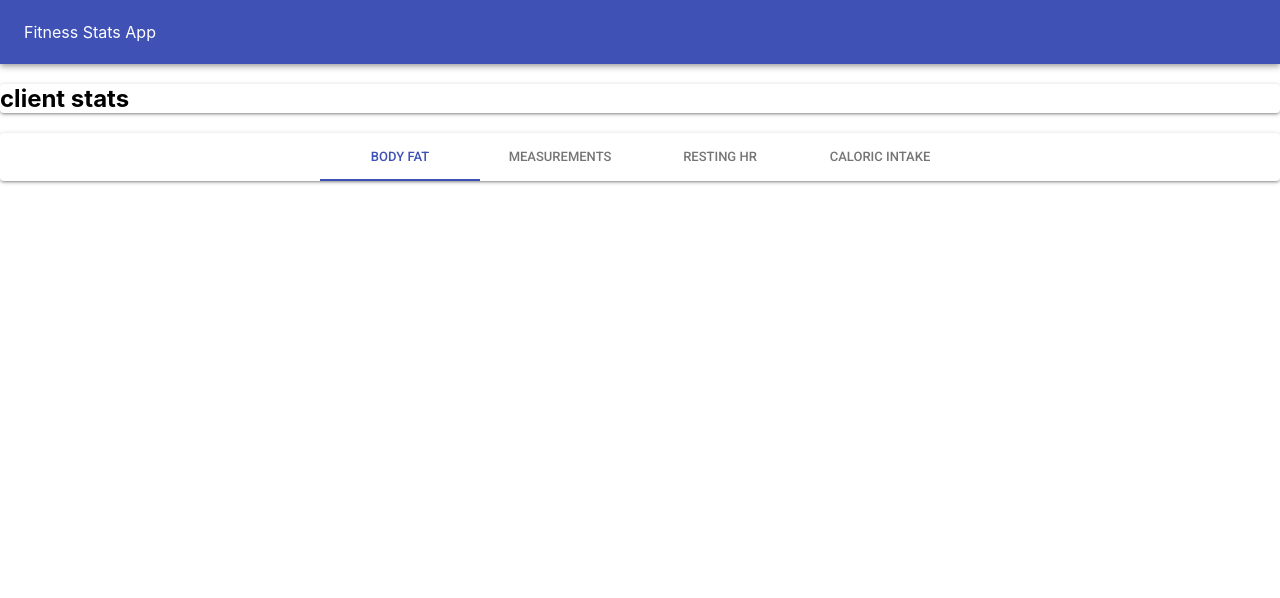
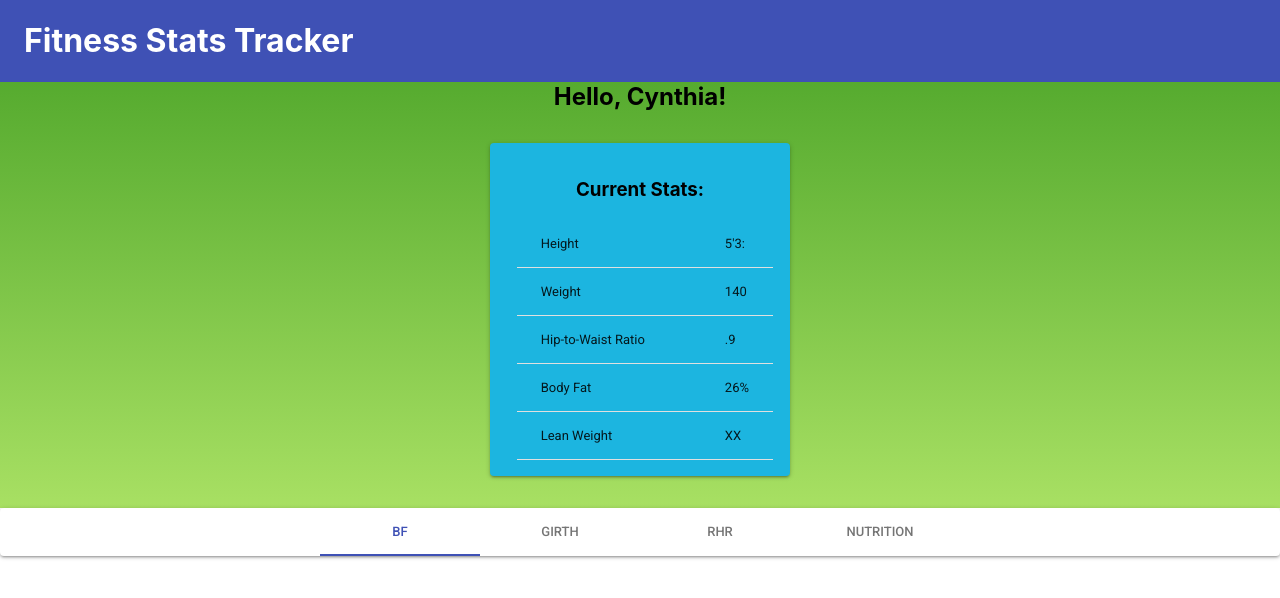
Before and after one commit to cynthiawilliamsa/fitnessstats, a React (Create React App) app: page / in a window 1280 px wide. Shown: the top 598 px of the page. Built offline with nearby package versions, Linux system fonts and the light colour scheme.

Commit message:
styling changes for landing page

```diff
--- a/public/index.html
+++ b/public/index.html
@@ -11,6 +11,7 @@
     -->
     <link rel="manifest" href="%PUBLIC_URL%/manifest.json">
     <link rel="stylesheet" href="https://fonts.googleapis.com/css?family=Roboto:300,400,500">
+    <link rel="stylesheet" href="path/to/font-awesome/css/font-awesome.min.css">
     <meta
   name="viewport"
   content="minimum-scale=1, initial-scale=1, width=device-width, shrink-to-fit=no"
--- a/src/App.css
+++ b/src/App.css
@@ -1,32 +1,6 @@
-.App {
-  text-align: center;
+.Landing {
+  background: #56ab2f;  /* fallback for old browsers */
+background: -webkit-linear-gradient(to top, #a8e063, #56ab2f);  /* Chrome 10-25, Safari 5.1-6 */
+background: linear-gradient(to top, #a8e063, #56ab2f); /* W3C, IE 10+/ Edge, Firefox 16+, Chrome 26+, Opera 12+, Safari 7+ */
+
 }
-
-.App-logo {
-  animation: App-logo-spin infinite 20s linear;
-  height: 40vmin;
-}
-
-.App-header {
-  background-color: #282c34;
-  min-height: 100vh;
-  display: flex;
-  flex-direction: column;
-  align-items: center;
-  justify-content: center;
-  font-size: calc(10px + 2vmin);
-  color: white;
-}
-
-.App-link {
-  color: #61dafb;
-}
-
-@keyframes App-logo-spin {
-  from {
-    transform: rotate(0deg);
-  }
-  to {
-    transform: rotate(360deg);
-  }
-}
--- a/src/App.js
+++ b/src/App.js
@@ -2,6 +2,7 @@ import React, { Component } from 'react';
 import Header from './components/Header';
 import Footer from './components/Footer';
 import Landing from './components/Landing';
+import './App.css';
 
 class App extends Component {
   render() {
--- a/src/components/Footer.js
+++ b/src/components/Footer.js
@@ -16,10 +16,10 @@ class Footer extends Component {
           centered
         >
           {/* <Tab label="New Entries" /> */}
-          <Tab label="Body Fat" />
-          <Tab label="Measurements"/>
-          <Tab label="Resting HR"/>
-          <Tab label="Caloric Intake"/>
+          <Tab label="BF"/>
+          <Tab label="Girth"/>
+          <Tab label="RHR"/>
+          <Tab label="Nutrition"/>
         </Tabs>
       </Paper>
         </div>
--- a/src/components/Header.js
+++ b/src/components/Header.js
@@ -8,7 +8,7 @@ class Header extends Component {
       <div className="Header">
         <AppBar position="static">
         <Toolbar>
-          Fitness Stats App
+          <h1>Fitness Stats Tracker</h1>
         </Toolbar>
       </AppBar>
       </div>
--- a/src/components/Landing.js
+++ b/src/components/Landing.js
@@ -1,18 +1,50 @@
 import React, { Component } from 'react';
+import '../App.css';
 import Paper from '@material-ui/core/Paper';
+import Table from '@material-ui/core/Table';
+import TableBody from '@material-ui/core/TableBody';
+import TableCell from '@material-ui/core/TableCell';
+import TableHead from '@material-ui/core/TableHead';
+import TableRow from '@material-ui/core/TableRow';
 
 
 class Landing extends Component {
     render() {
       return (
         <div className="Landing">
-             <Paper>
-
-            <h2>client stats</h2>
-
-             </Paper>
-
+        <h2 style={{textAlign: 'center', margin: '0'}}>Hello, Cynthia!</h2>
+            <div style={{width: '300px', paddingTop:'2em', paddingBottom: '2em', marginLeft: 'auto', marginRight:'auto', position:'relative', display: 'block'}}>
+             <Paper style={{background: "#1CB5E0", padding: '1em'}}>
+                <h3 style={{textAlign: 'center'}}>Current Stats:</h3>
+                <Table style={{marginLeft: '4%', marginRight: 'auto'}}>
+                    <TableHead >
+                        <TableBody>
+                            <TableRow>
+                                <TableCell>Height</TableCell>
+                       <TableCell>5'3:</TableCell>
+                            </TableRow>
+                            <TableRow>
+                                <TableCell>Weight</TableCell>
+                                <TableCell>140</TableCell>
+                            </TableRow>
+                            <TableRow>
+                                <TableCell>Hip-to-Waist Ratio</TableCell>
+                                <TableCell>.9</TableCell>
+                            </TableRow>
+                            <TableRow>
+                                <TableCell>Body Fat</TableCell>
+                                <TableCell>26%</TableCell>
+                            </TableRow>
+                            <TableRow>
+                                <TableCell>Lean Weight</TableCell>
+                                <TableCell>XX</TableCell>
+                            </TableRow>
+                    </TableBody>
+                </TableHead>
+            </Table>
+        </Paper>
         </div>
+    </div>
       );
     }
   }
```
